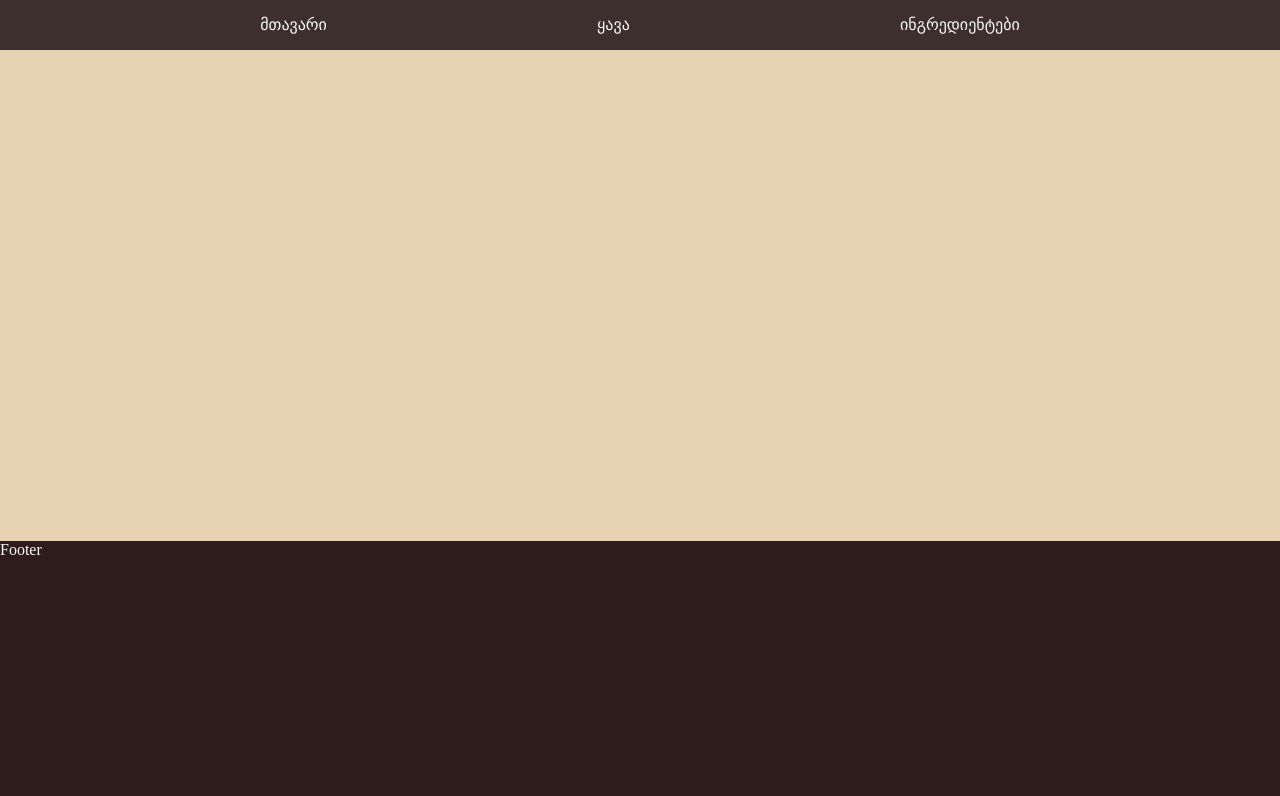
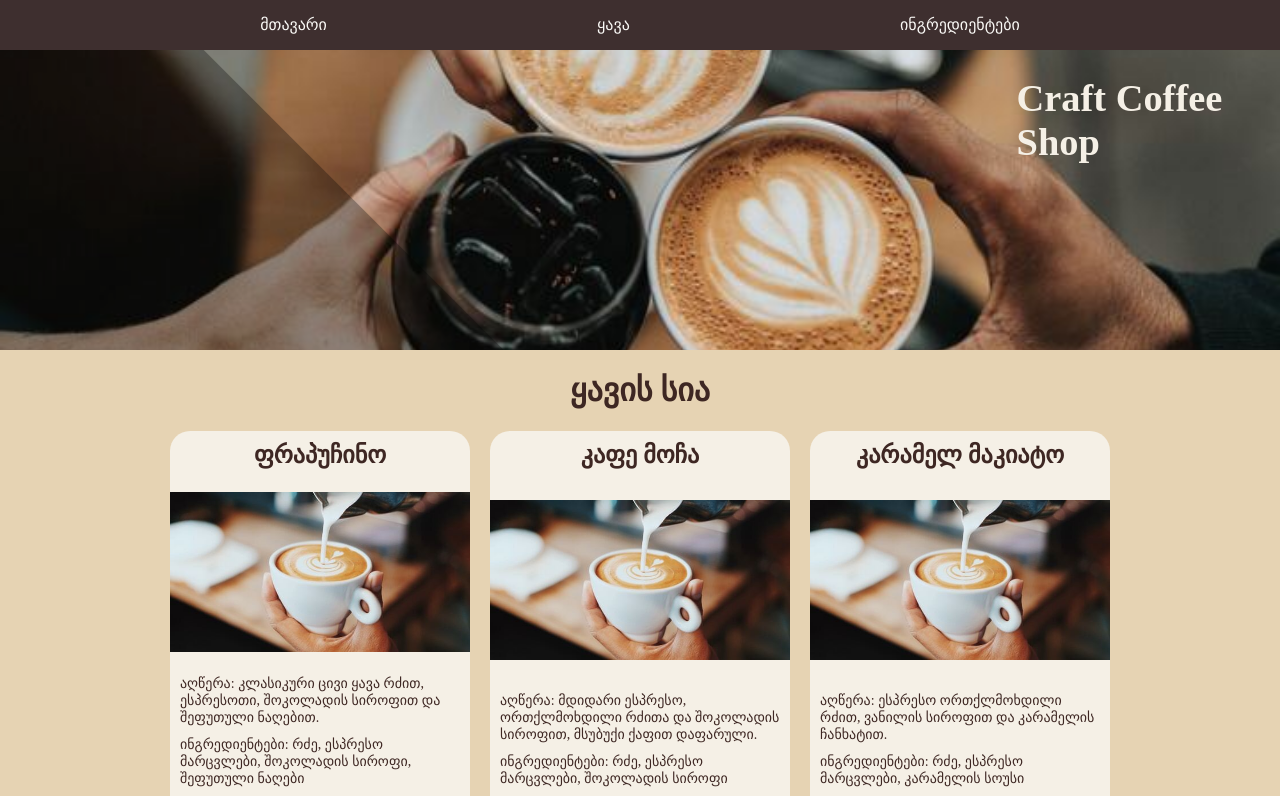
Before and after one commit to Kattar1n/craft-coffee-shop, a React (Vite) app: page / in a window 1280 px wide. Shown: the top 796 px of the page. Built offline with nearby package versions, Linux system fonts and the light colour scheme; data requests are answered from the project's data file.

Commit message:
Update HomePage.jsx

```diff
--- a/front-end/src/pages/HomePage.jsx
+++ b/front-end/src/pages/HomePage.jsx
@@ -2,14 +2,17 @@ import React from 'react'
 import { StyledPage } from './Styled'
 // import styled from "styled-components";
 import Header from '../components/Header'
+import Hero from '../components/Hero'
 import Footer from '../components/Footer'
+import CoffeeWrapper from '../components/CoffeeWrapper'
 
 const HomePage = () => {
   return (
     <StyledPage>
         <Header/>
         <main>
-
+          <Hero/>
+          <CoffeeWrapper/>
         </main>
         <Footer/>
     </StyledPage>
```
